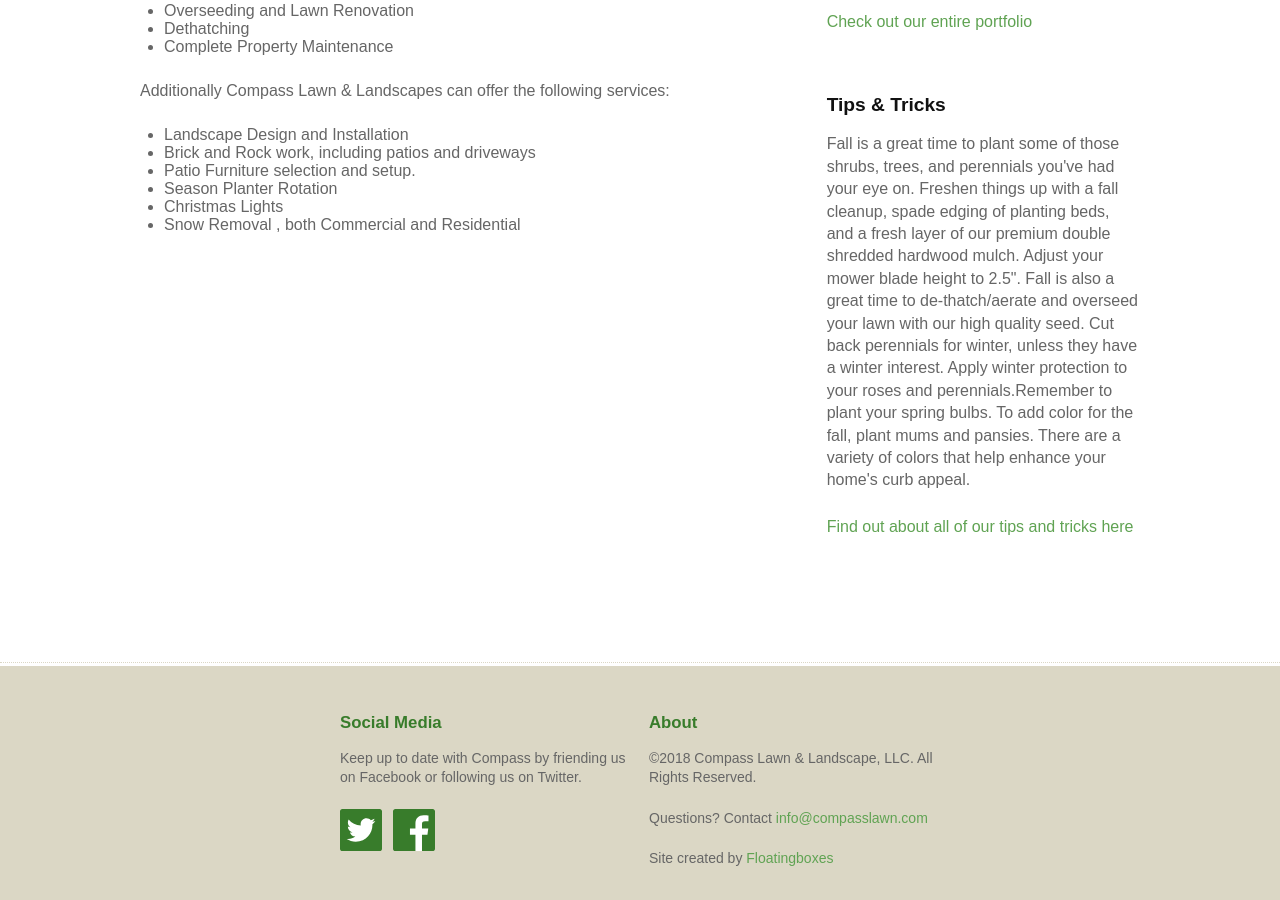
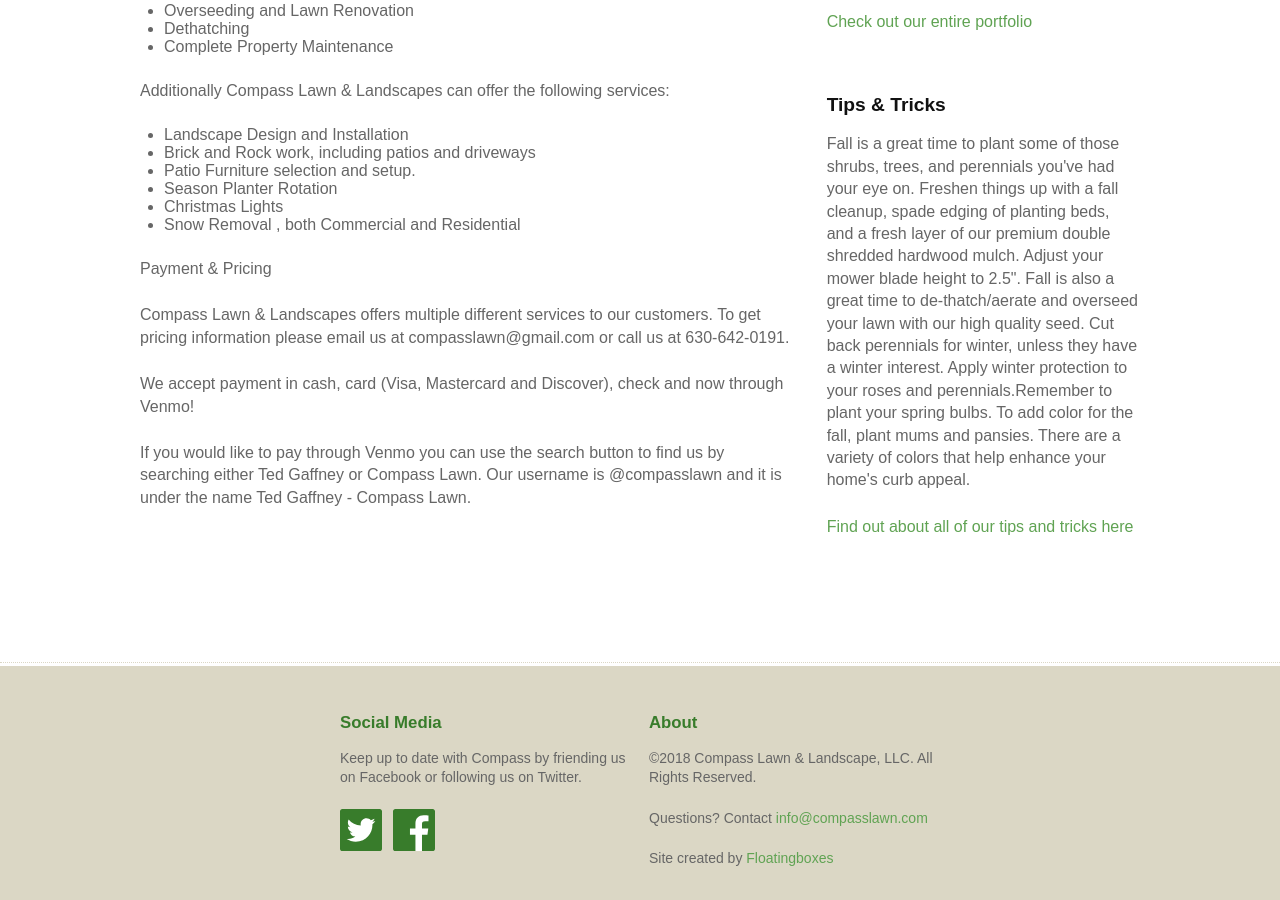
Before and after one commit to floatingboxes/compass, a Jekyll site: the page built from services.md, in a window 1280 px wide and 900 px high, scrolled down 604 px. Built offline with Jekyll 4.4.1, drawn with Linux system fonts in a browser that asks for light colours; nearby versions of some CDN libraries.

Commit message:
Update from Forestry.io Lindsey Gaffney updated services.md

```diff
--- a/services.md
+++ b/services.md
@@ -32,3 +32,11 @@
 * Season Planter Rotation
 * Christmas Lights
 * Snow Removal , both Commercial and Residential
+
+Payment & Pricing
+
+Compass Lawn & Landscapes offers multiple different services to our customers. To get pricing information please email us at compasslawn@gmail.com or call us at 630-642-0191.
+
+We accept payment in cash, card (Visa, Mastercard and Discover), check and now through Venmo!
+
+If you would like to pay through Venmo you can use the search button to find us by searching either Ted Gaffney or Compass Lawn. Our username is @compasslawn and it is under the name Ted Gaffney - Compass Lawn.
```
